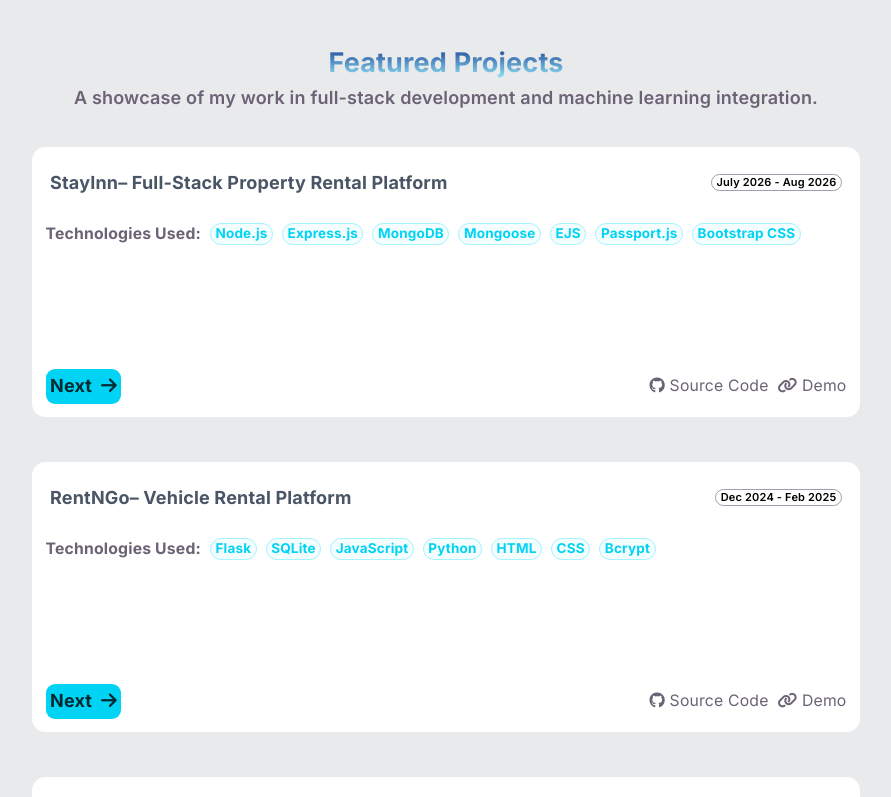
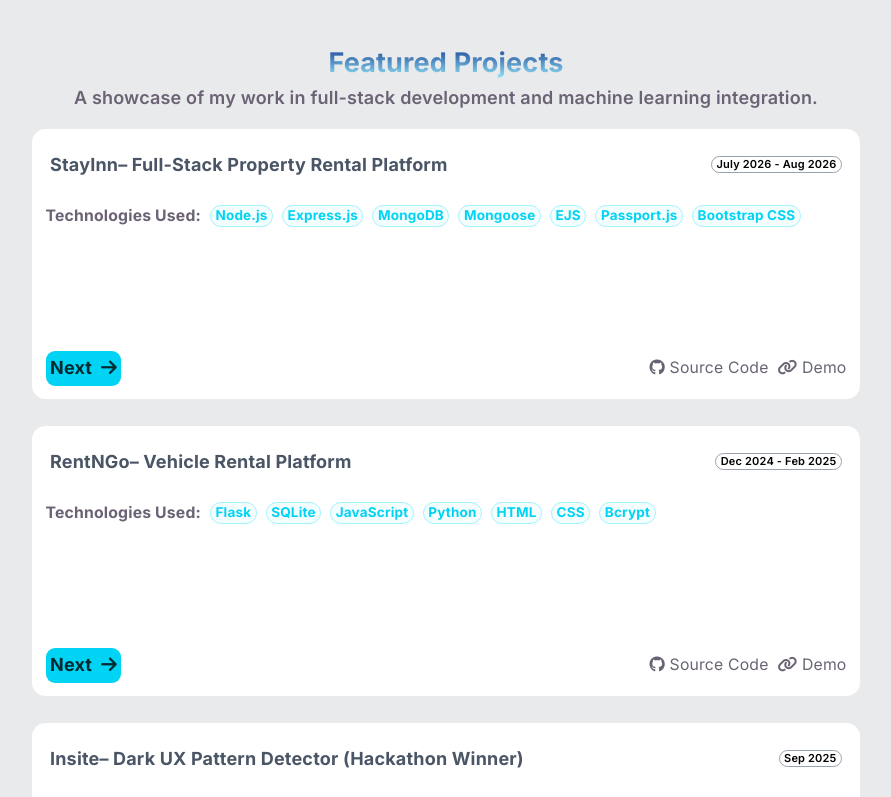
Before and after one commit to YernintiRevathi/portfolio, a React (Vite) app: page / in a window 1280 px wide. Shown: the part 2040-2837 px from the top of the page, without its empty margins (194-1085 px from the left). Built offline with nearby package versions, Linux system fonts and the light colour scheme.

Commit message:
flex properties in project

```diff
--- a/src/components/Project.jsx
+++ b/src/components/Project.jsx
@@ -5,7 +5,7 @@ export default function Project({project}){
     // console.log(project);
 
     return(
-        <div className="hover:border hover:border-violet-500 overflow-hidden relative text-wrap h-60 lg:w-2/3 lg:mx-auto m-4 p-3 bg-white rounded-xl
+        <div className="hover:border hover:border-violet-500 overflow-hidden relative text-wrap h-60 lg:w-2/3 lg:mx-auto mb-4 p-3 bg-white rounded-xl
             dark:bg-stone-600 dark:text-white/90">
             <div className={`absolute inset-0 p-3 transition-all duration-300 ease-in-out
                 ${isopen ? '-translate-x-full opacity-0' : 'translate-x-0 opacity-100'}`}>
```
